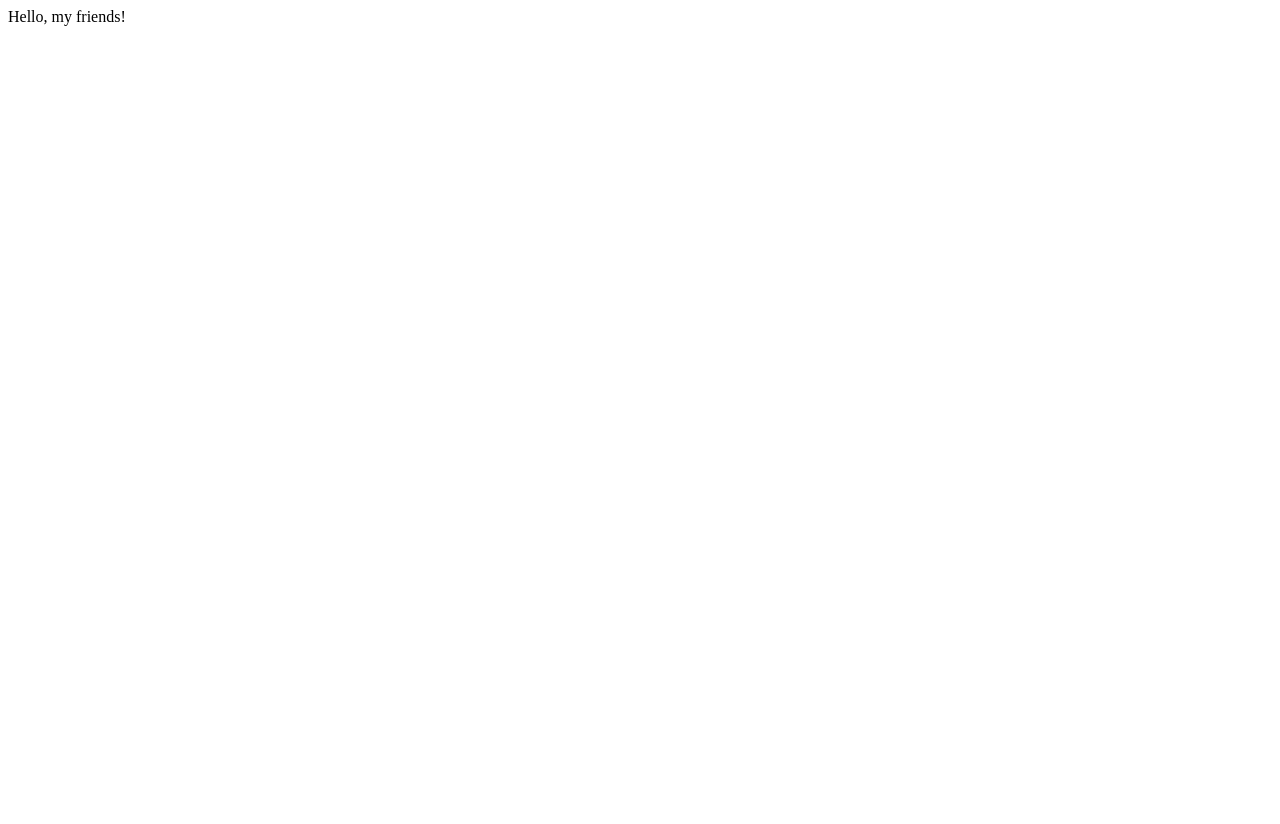
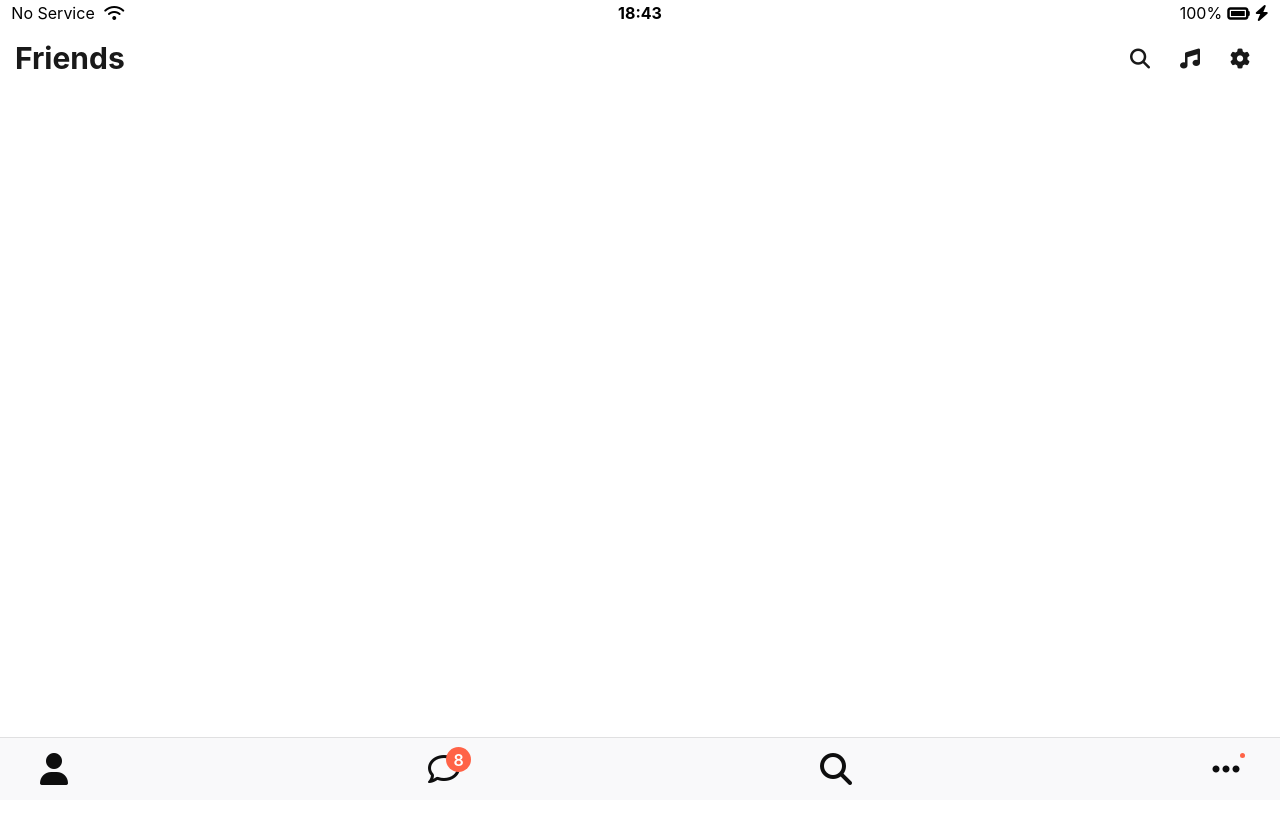
Before and after one commit to lee-yun-pyo/kokoa-clone-2020, a plain HTML site: page friends.html in a window 1280 px wide. Shown: the top 824 px of the page. Before the commit the page ends 800 px from the top, so only its background shows below. Drawn offline with Linux system fonts and the light colour scheme.

Commit message:
6.14 friends.html
navigation bar, header complete

```diff
--- /dev/null
+++ b/css/component/nav-bar.css
@@ -0,0 +1,46 @@
+.nav {
+  /* Fixed to lower bar */
+  position: fixed;
+  bottom: 0;
+  width: 100%;
+  box-sizing: border-box;
+  /* border-box : Consider border and padding size as size of elements */
+  background-color: #f9f9fa;
+  padding: 15px 40px;
+  border-top: 1px solid rgba(0, 0, 0, 0.1);
+}
+
+.nav__list {
+  display: flex;
+  justify-content: space-between;
+}
+.nav__link {
+  color: #0e0e0e;
+  position: relative;
+}
+
+.nav__notification {
+  display: flex;
+  justify-content: center;
+  align-items: center;
+  width: 25px;
+  height: 25px;
+  color: white;
+  font-weight: 600;
+  background-color: tomato;
+  border-radius: 50%;
+  position: absolute;
+  left: 18px;
+  bottom: 13px;
+}
+
+.nav__dot {
+  display: flex;
+  background-color: tomato;
+  width: 5px;
+  height: 5px;
+  border-radius: 50%;
+  position: absolute;
+  right: 35px;
+  top: 15px;
+}
--- /dev/null
+++ b/css/component/screen-header.css
@@ -0,0 +1,22 @@
+.screen-header {
+  display: flex;
+  justify-content: space-between;
+  align-items: center;
+  padding: 15px;
+  padding-top: 35px;
+  opacity: 90%;
+}
+
+.screen-header__title {
+  font-size: 30px;
+  font-weight: bold;
+}
+
+.screen-header__icon {
+  display: flex;
+  justify-content: flex-end;
+}
+
+.screen-header__icon span {
+  margin: 15px;
+}
--- a/css/component/status-bar.css
+++ b/css/component/status-bar.css
@@ -2,6 +2,11 @@
   display: flex;
   justify-content: center;
   padding: 5px;
+  /* Fixed to upper bar */
+  position: fixed;
+  top: 0;
+  width: 100%;
+  box-sizing: border-box;
 }
 
 .status-bar__column {
--- a/css/reset.css
+++ b/css/reset.css
@@ -131,3 +131,8 @@ table {
 input:focus {
   outline: none;
 }
+
+a {
+  color: inherit;
+  text-decoration: none;
+}
--- a/css/styles.css
+++ b/css/styles.css
@@ -6,8 +6,11 @@
 
 /* Component */
 @import "component/status-bar.css";
+@import "component/nav-bar.css";
+@import "component/screen-header.css";
 
 body {
   font-family: -apple-system, BlinkMacSystemFont, "Segoe UI", Roboto, Oxygen,
     Ubuntu, Cantarell, "Open Sans", "Helvetica Neue", sans-serif;
+  height: 1000vh;
 }
--- a/friends.html
+++ b/friends.html
@@ -1 +1,70 @@
-Hello, my friends!
+<!DOCTYPE html>
+<html lang="en">
+  <head>
+    <link rel="stylesheet" href="css/styles.css" />
+    <meta charset="UTF-8" />
+    <meta http-equiv="X-UA-Compatible" content="IE=edge" />
+    <meta name="viewport" content="width=device-width, initial-scale=1.0" />
+    <title>Friends to KakaoTalk</title>
+  </head>
+  <body>
+    <div id="status-bar">
+      <div class="status-bar__column">
+        <span>No Service</span>
+        <i class="fas fa-wifi"></i>
+      </div>
+      <div class="status-bar__column">
+        <span>18:43</span>
+      </div>
+      <div class="status-bar__column">
+        <span>100%</span>
+        <i class="fas fa-battery-full fa-lg"></i>
+        <i class="fas fa-bolt"></i>
+      </div>
+    </div>
+
+    <header class="screen-header">
+      <h1 class="screen-header__title">Friends</h1>
+      <div class="screen-header__icon">
+        <span><i class="fas fa-search fa-lg"></i></span>
+        <span><i class="fas fa-music fa-lg"></i></span>
+        <span><i class="fas fa-cog fa-lg"></i></span>
+      </div>
+    </header>
+
+    <nav class="nav">
+      <ul class="nav__list">
+        <li class="nav__btn">
+          <a class="nav__link" href="friends.html">
+            <i class="fas fa-user fa-2x"></i
+          ></a>
+        </li>
+        <li class="nav__btn">
+          <a class="nav__link" href="#">
+            <span class="nav__notification">8</span>
+            <i class="far fa-comment fa-2x"></i
+          ></a>
+        </li>
+        <li class="nav__btn">
+          <a class="nav__link" href="#">
+            <i class="fas fa-search fa-2x"></i>
+          </a>
+        </li>
+        <li class="nav__btn">
+          <span class="nav__dot"></span>
+          <a class="nav__link" href="#"
+            ><i class="fas fa-ellipsis-h fa-2x"></i
+          ></a>
+        </li>
+      </ul>
+    </nav>
+
+    <!-- icon -->
+    <script
+      src="https://kit.fontawesome.com/6478f529f2.js"
+      ;
+      crossorigin="anonymous"
+      ;
+    ></script>
+  </body>
+</html>
```
